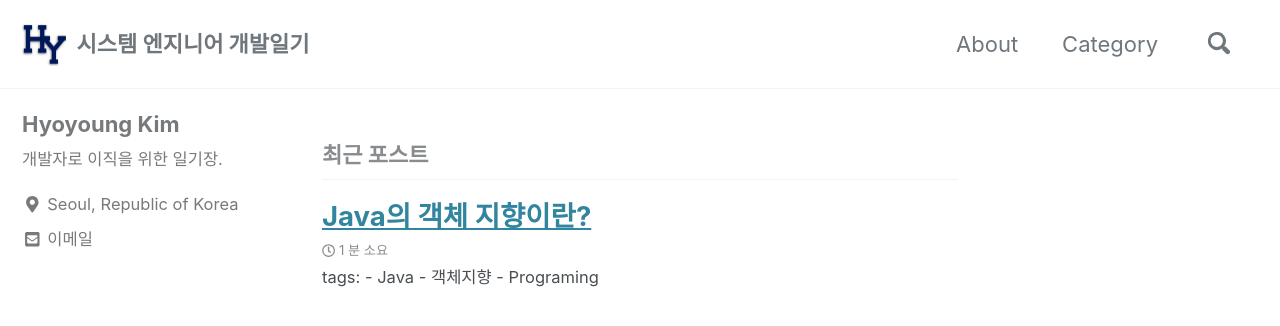
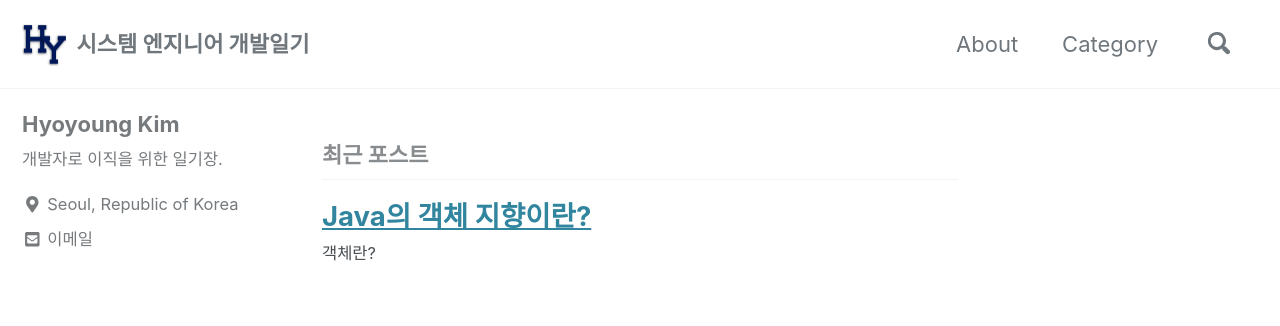
Before and after one commit to youngfromseoul/youngfromseoul.github.io2, a Jekyll site: the page built from index.html, in a window 1280 px wide and 900 px high. Shown: the top 326 px of the window. Built offline with Jekyll 4.4.1, drawn with Linux system fonts in a browser that asks for light colours; cached includes are drawn as plain includes; nearby versions of some CDN libraries; the list of posts is cut into pages by our own code.

Commit message:
Update 2019-01-28-Java-posting-00001.md

```diff
--- a/_posts/2019-01-28-Java-posting-00001.md
+++ b/_posts/2019-01-28-Java-posting-00001.md
@@ -3,24 +3,17 @@ title: "Java의 객체 지향이란?"
 categories:
   - Java
 last_modified_at: 2019-01-28T10:21:00+09:00
-toc: true
----
 tags:
     - Java
     - 객체지향
     - Programing
-
-categories:
-  - Java
-
 author_profile: true
 read_time: false #
-
-toc: false
+toc: true
 toc_label: "My Table of Contents"
 toc_icon: "cog"
 toc_sticky: true
-
+---
 
 객체란?
 
@@ -42,16 +35,11 @@ JAVA는 객체를 기반으로 하는 프로그래밍이다. 객체 지향 프
 클래스를 정의하는 방법은 아래와 같다.
 
 
-
- Public class GameItem {
-
+    Public class GameItem {
        String type = "sword";      //멤버 변수
-
        int power = 70;
-
        int price = 3000;
-
-}
+    }
 
 
 클래스 이름
@@ -60,18 +48,10 @@ JAVA는 객체를 기반으로 하는 프로그래밍이다. 객체 지향 프
 개발자는 협업이 중요하기 혼자 개발하는 것이 아니라면 지켜주는 것이 좋다.
 
 
-
-
-
-
-
 멤버변수(Member Variable)란?
 
 위의 예시를 보면 아이템의 타입, 공격력, 가격과 같이 클래스 내부에 선언하여 객체 속성을 나타내는 변수를 멤버 변수라고 한다.
 멤버 변수는 속성이 무엇이냐에 따라서 알 맞은 자료형을 선언해 주어야 한다.
-
-
-
 
 
 메소드(Method)란?
@@ -81,27 +61,19 @@ JAVA는 객체를 기반으로 하는 프로그래밍이다. 객체 지향 프
 
 
 
- Public class GameItem {
+    Public class GameItem {
 
        String type = "sword";      //멤버 변수
-
        int power = 70;
-
        int price = 3000;
-
-
 
     public void getGameItem() {
 
           System.out.println("무기 타입 : " + type);
-
           System.out.println("공격력 : " + power);
-
           System.out.println("가격 : " + price);
-
         }
-
-}
+    }
 
 
 
```
